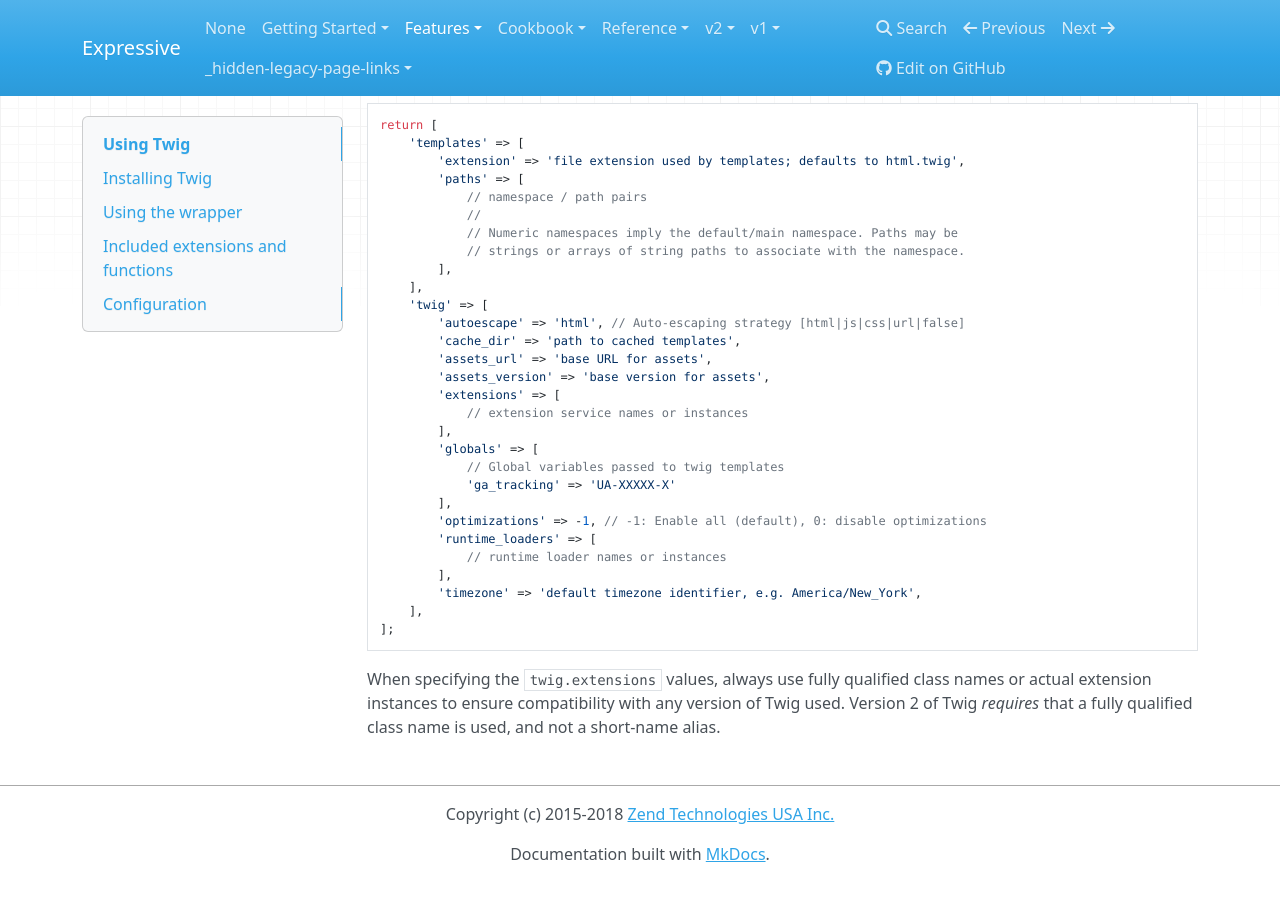
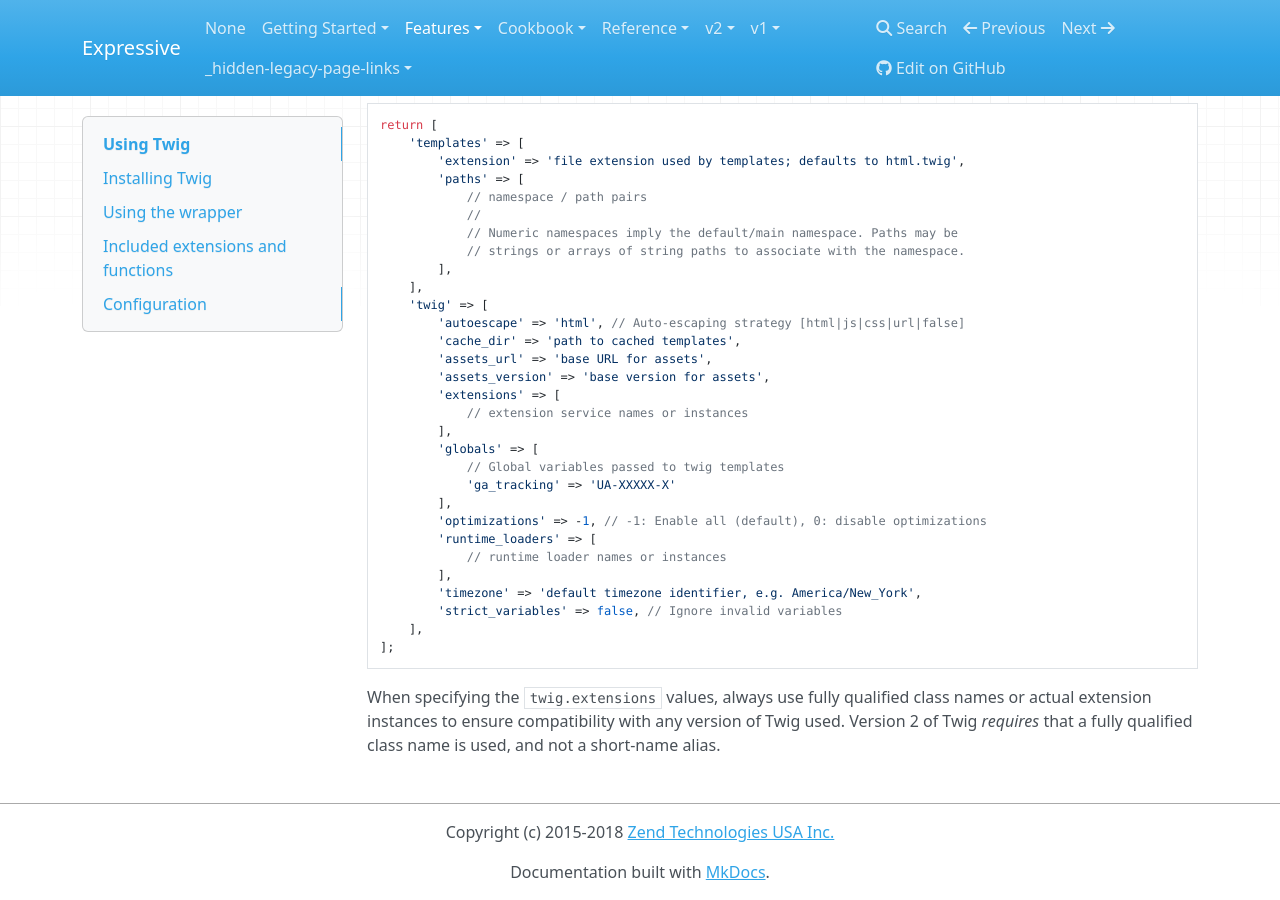
Before and after one commit to zendframework/zend-expressive, an MkDocs documentation site: the page built from docs/book/v3/features/template/twig.md, in a window 1280 px wide and 900 px high, scrolled down 1875 px. Built offline with MkDocs 1.6.1, drawn with Linux system fonts in a browser that asks for light colours; nearby versions of some CDN libraries; old or Windows-style settings are respelled for this version of MkDocs.

Commit message:
add strict_variables option in twig config

````diff
--- a/docs/book/v3/features/template/twig.md
+++ b/docs/book/v3/features/template/twig.md
@@ -130,6 +130,7 @@ return [
             // runtime loader names or instances
         ],
         'timezone' => 'default timezone identifier, e.g. America/New_York',
+        'strict_variables' => false, // Ignore invalid variables
     ],
 ];
 ```
````
